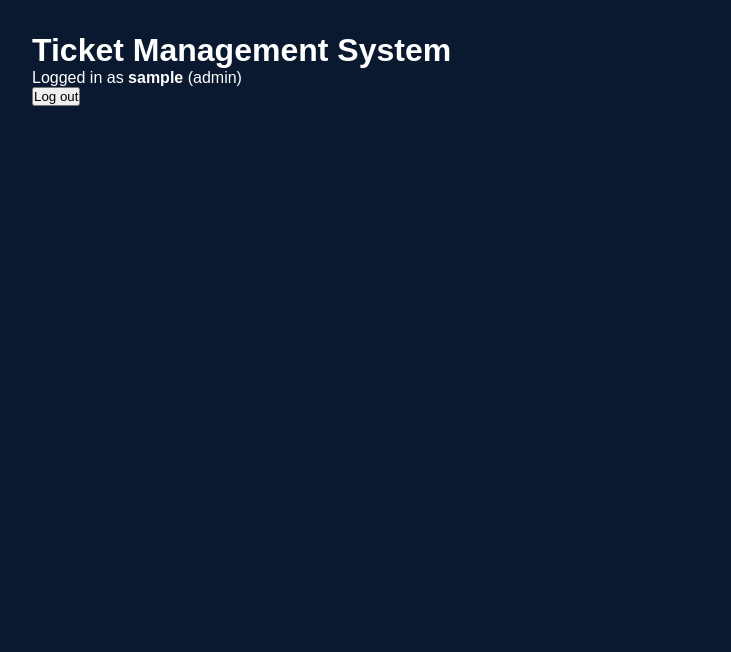
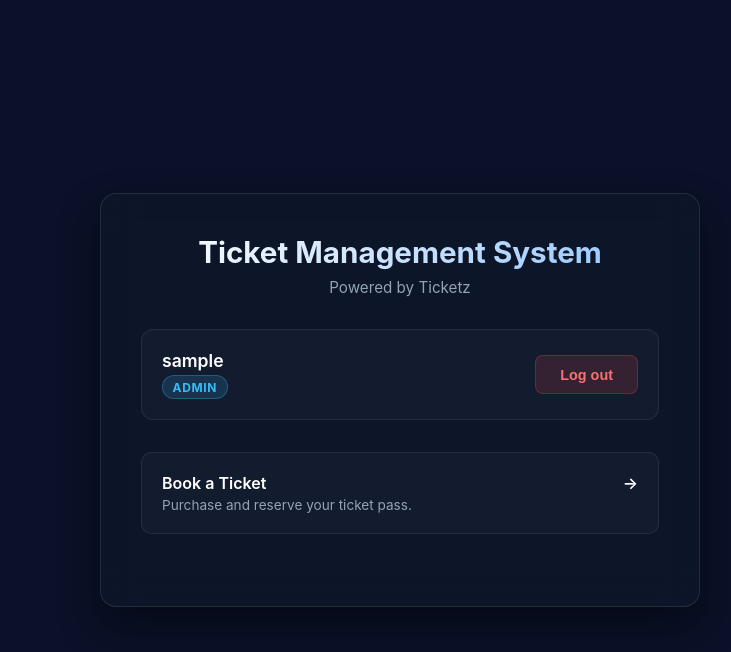
Before and after one commit to bevanstef/ticket-management-system, a Next.js app in the folder frontend/: page / in a window 1280 px wide. Shown: the top 652 px of the page, without its empty margins (240-971 px from the left). Built offline with nearby package versions, Linux system fonts and the light colour scheme; sample sign-in values are in the browser's storage.

Commit message:
implemented home page dashboard styles and functionality  where it shows role-based quick-action cards
 Update AuthContext to redirect to the home page after logout

 added documentation for newer pages

```diff
--- a/frontend/src/context/AuthContext.tsx
+++ b/frontend/src/context/AuthContext.tsx
@@ -85,7 +85,7 @@ export const AuthProvider = ({ children }: { children: ReactNode }) => {
     setUser(null);
     setToken(null);
     if (typeof window !== "undefined") {
-      window.location.href = "/login";
+      window.location.href = "/"; // redirect to home after logout
     }
   };
 
--- a/frontend/src/pages/index.tsx
+++ b/frontend/src/pages/index.tsx
@@ -1,9 +1,11 @@
 import Head from "next/head";
-
+import Link from "next/link";
 import { useAuth } from "../context/AuthContext";
+import styles from "../styles/Home.module.css";
 
 export default function Home() {
   const { user, logout, loading } = useAuth();
+
   return (
     <>
       <Head>
@@ -11,18 +13,63 @@ export default function Home() {
         <meta name="description" content="Ticket Management System" />
         <meta name="viewport" content="width=device-width, initial-scale=1" />
       </Head>
-      <main style={{ fontFamily: "sans-serif", padding: "2rem", maxWidth: "800px", margin: "0 auto" }}>
-        <h1>Ticket Management System</h1>
+
+      <main className={styles.container}>
+        <div className={styles.card}>
+          <h1 className={styles.title}>Ticket Management System</h1>
+          <p className={styles.subtitle}>Powered by Ticketz </p>
+
           {loading ? (
-          <p>Loading authentication…</p>
+            <p style={{ color: "#94a3b8" }}>Loading authentication status…</p>
           ) : user ? (
             <div>
-            <p>Logged in as <strong>{user.username}</strong> ({user.role})</p>
-            <button onClick={logout}>Log out</button>
+              <div className={styles.profileSection}>
+                <div className={styles.profileDetails}>
+                  <div className={styles.username}>{user.username}</div>
+                  <span className={styles.roleBadge}>{user.role}</span>
+                </div>
+                <button onClick={logout} className={styles.logoutBtn}>
+                  Log out
+                </button>
+              </div>
+
+              <div className={styles.actionsGrid}>
+                {user.role === "staff" && (
+                  <Link href="/tickets" className={styles.actionCard}>
+                    <div className={styles.actionTitle}>
+                      <span>Manage Tickets</span>
+                      <span>&rarr;</span>
+                    </div>
+                    <p className={styles.actionDesc}>
+                      Staff Dashboard: View, search, and manage all issued tickets.
+                    </p>
+                  </Link>
+                )}
+
+                <Link href="/book" className={styles.actionCard}>
+                  <div className={styles.actionTitle}>
+                    <span>Book a Ticket</span>
+                    <span>&rarr;</span>
+                  </div>
+                  <p className={styles.actionDesc}>
+                    {user.role === "staff"
+                      ? "Issue a new ticket for Regular, Premium, VIP, or VVIP passes."
+                      : "Purchase and reserve your ticket pass."}
+                  </p>
+                </Link>
+              </div>
             </div>
           ) : (
-          <p><a href="/login">Log in to continue</a></p>
+            <div>
+              <p style={{ color: "#94a3b8", marginBottom: "1.5rem" }}>
+                Please sign in to access your dashboard and manage tickets.
+              </p>
+              <Link href="/login" className={styles.loginPromptBtn}>
+                Sign In to Continue &rarr;
+              </Link>
+            </div>
           )}
+        </div>
       </main>
     </>
   );
--- /dev/null
+++ b/frontend/src/styles/Home.module.css
@@ -0,0 +1,146 @@
+.container {
+  min-height: 100vh;
+  background-color: var(--color-primary-dark, #0a1128);
+  color: #f8fafc;
+  display: flex;
+  flex-direction: column;
+  align-items: center;
+  justify-content: center;
+  padding: 2rem 1.5rem;
+}
+
+.card {
+  width: 100%;
+  max-width: 600px;
+  background: rgba(15, 23, 42, 0.7);
+  backdrop-filter: blur(16px);
+  -webkit-backdrop-filter: blur(16px);
+  border: 1px solid rgba(255, 255, 255, 0.1);
+  border-radius: 16px;
+  padding: 2.5rem;
+  box-shadow: 0 20px 40px rgba(0, 0, 0, 0.4);
+  text-align: center;
+}
+
+.title {
+  margin: 0 0 0.5rem;
+  font-size: 1.85rem;
+  font-weight: 700;
+  background: linear-gradient(135deg, #ffffff, #93c5fd);
+  -webkit-background-clip: text;
+  background-clip: text;
+  -webkit-text-fill-color: transparent;
+}
+
+.subtitle {
+  color: #94a3b8;
+  margin: 0 0 2rem;
+  font-size: 0.95rem;
+}
+
+.profileSection {
+  background: rgba(255, 255, 255, 0.03);
+  border: 1px solid rgba(255, 255, 255, 0.08);
+  border-radius: 12px;
+  padding: 1.25rem;
+  margin-bottom: 2rem;
+  display: flex;
+  align-items: center;
+  justify-content: space-between;
+}
+
+.profileDetails {
+  text-align: left;
+}
+
+.username {
+  font-size: 1.1rem;
+  font-weight: 600;
+  color: #ffffff;
+}
+
+.roleBadge {
+  display: inline-block;
+  margin-top: 0.25rem;
+  font-size: 0.75rem;
+  padding: 0.2rem 0.6rem;
+  border-radius: 9999px;
+  text-transform: uppercase;
+  font-weight: 700;
+  letter-spacing: 0.05em;
+  background: rgba(56, 189, 248, 0.15);
+  color: #38bdf8;
+  border: 1px solid rgba(56, 189, 248, 0.3);
+}
+
+.actionsGrid {
+  display: grid;
+  grid-template-columns: 1fr;
+  gap: 1rem;
+  margin-bottom: 2rem;
+}
+
+.actionCard {
+  display: block;
+  padding: 1.25rem;
+  background: rgba(255, 255, 255, 0.03);
+  border: 1px solid rgba(255, 255, 255, 0.08);
+  border-radius: 10px;
+  text-decoration: none;
+  text-align: left;
+  transition: all 0.2s ease;
+}
+
+.actionCard:hover {
+  background: rgba(255, 255, 255, 0.06);
+  border-color: #38bdf8;
+  transform: translateY(-2px);
+}
+
+.actionTitle {
+  font-size: 1rem;
+  font-weight: 600;
+  color: #ffffff;
+  margin-bottom: 0.25rem;
+  display: flex;
+  align-items: center;
+  justify-content: space-between;
+}
+
+.actionDesc {
+  font-size: 0.85rem;
+  color: #94a3b8;
+  margin: 0;
+}
+
+.logoutBtn {
+  background: rgba(239, 68, 68, 0.15);
+  color: #f87171;
+  border: 1px solid rgba(239, 68, 68, 0.3);
+  padding: 0.65rem 1.5rem;
+  border-radius: 8px;
+  font-size: 0.9rem;
+  font-weight: 600;
+  cursor: pointer;
+  transition: all 0.2s ease;
+}
+
+.logoutBtn:hover {
+  background: #ef4444;
+  color: #ffffff;
+}
+
+.loginPromptBtn {
+  display: inline-block;
+  background: linear-gradient(135deg, #0284c7, #38bdf8);
+  color: #ffffff;
+  text-decoration: none;
+  padding: 0.8rem 1.75rem;
+  border-radius: 8px;
+  font-weight: 600;
+  transition: opacity 0.2s;
+}
+
+.loginPromptBtn:hover {
+  opacity: 0.9;
+}
```
Also changed, not shown: 1 other file (tests, documents, lock files or other folders). Lines whose indentation alone changed are shown as unchanged.
